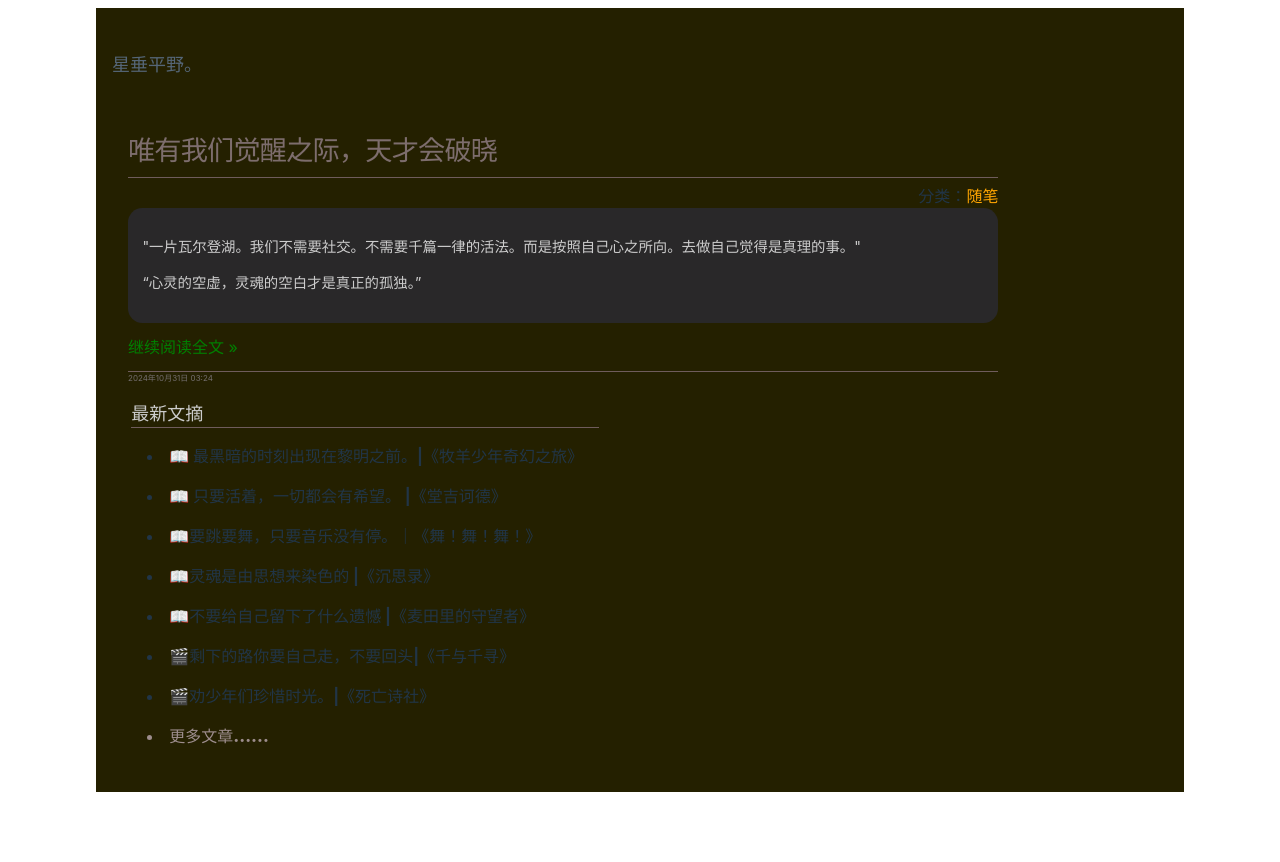
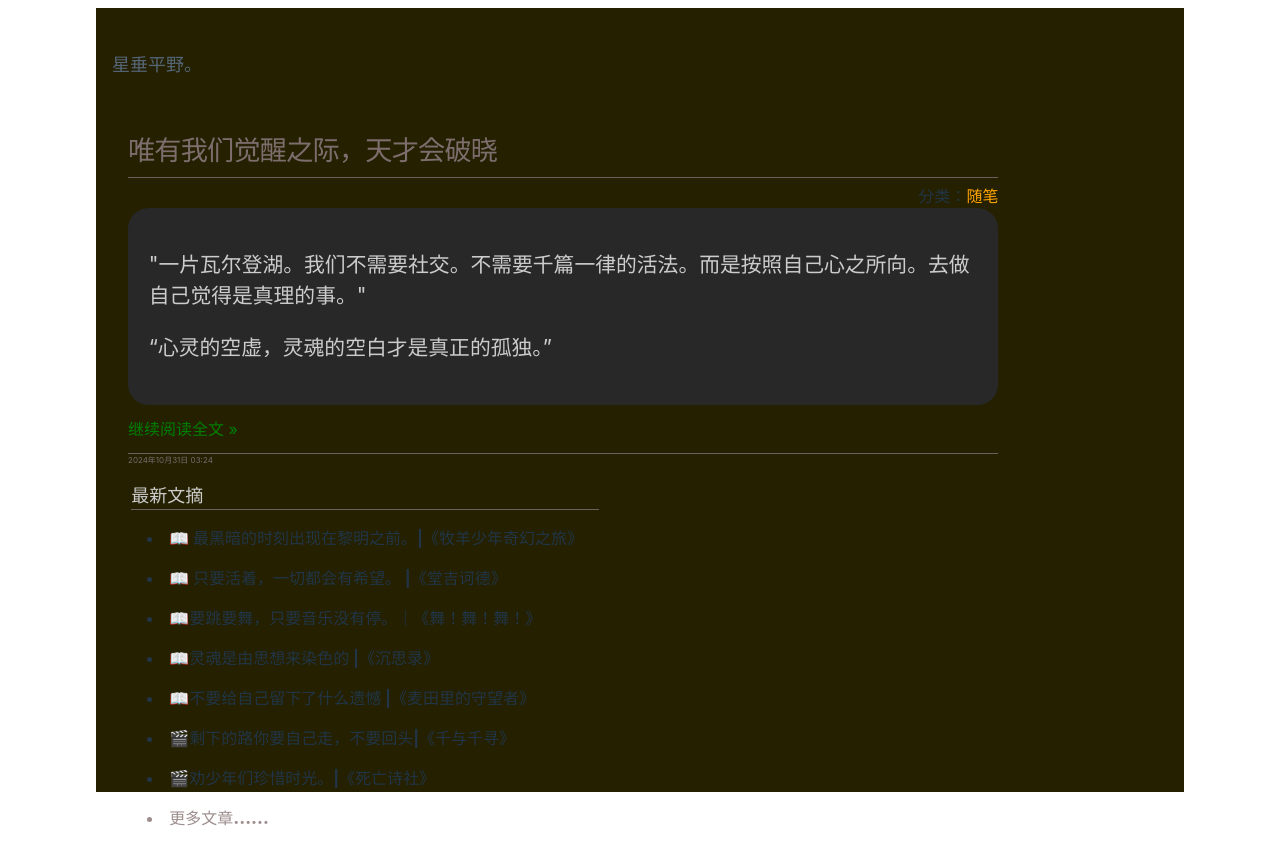
Before and after one commit to glownight/stars-client, a Vue app: page /#/ in a window 1280 px wide. Before the commit the page ends 808 px from the top, so only its background shows below. Built offline with nearby package versions, Linux system fonts and the light colour scheme.

Commit message:
fix：调整字体大小

```diff
--- a/src/views/home/index.vue
+++ b/src/views/home/index.vue
@@ -126,7 +126,7 @@ getRoomList();
     background-color: #292829;
     border-radius: 1em;
     padding: 1em;
-    font-size: 0.9em;
+    font-size: 1.3em;
   }
   .more-read {
     display: flex;
```
